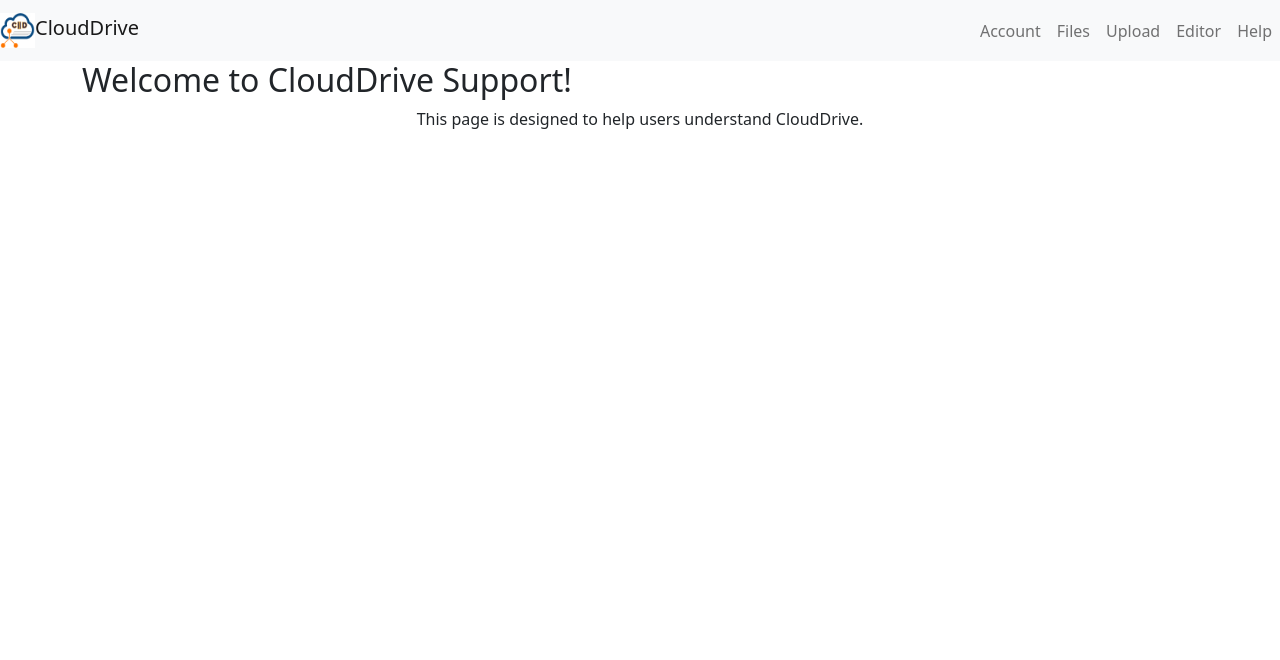
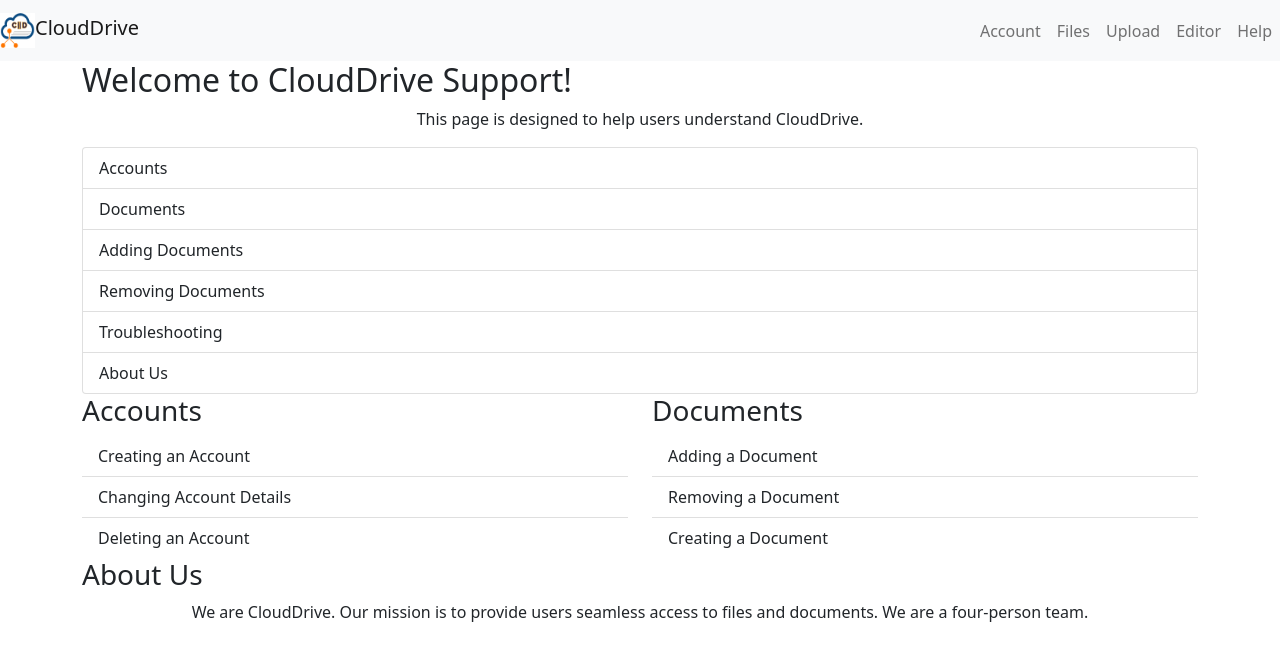
Before and after one commit to The-Rensselaer-Communion-of-Students/React, a React (Create React App) app in the folder cloud_drive/: page /help in a window 1280 px wide. Shown: the top 660 px of the page. Built offline with nearby package versions, Linux system fonts and the light colour scheme; no server answers; a web font is replaced by a local one.

Commit message:
Added Sections for  Help Page

```diff
--- a/cloud_drive/src/Pages/Help.jsx
+++ b/cloud_drive/src/Pages/Help.jsx
@@ -2,6 +2,7 @@ import React from "react";
 import Navbarf from "../Components/Navbarf";
 import './Help.css'
 import { useNavigate } from "react-router-dom";
+import { Col, Container, ListGroup, Row, Tab } from "react-bootstrap";
 
 const HelpPage = () => {
     const navigate = useNavigate()
@@ -16,6 +17,43 @@ const HelpPage = () => {
                     <p>
                         This page is designed to help users understand CloudDrive.
                     </p>
+                    <ListGroup as="ol" numbered>
+                        <ListGroup.Item>Accounts</ListGroup.Item>
+                        <ListGroup.Item>Documents</ListGroup.Item>
+                        <ListGroup.Item>Adding Documents</ListGroup.Item>
+                        <ListGroup.Item>Removing Documents</ListGroup.Item>
+                        <ListGroup.Item>Troubleshooting</ListGroup.Item>
+                        <ListGroup.Item>About Us</ListGroup.Item>
+                    </ListGroup>
+                    <Tab.Container>
+                        <Row>
+                            <Col>
+                                <h3>Accounts</h3>
+                                <ListGroup variant="flush">
+                                    <ListGroup.Item>Creating an Account</ListGroup.Item>
+                                    <ListGroup.Item>Changing Account Details</ListGroup.Item>
+                                    <ListGroup.Item>Deleting an Account</ListGroup.Item>
+                                </ListGroup>
+                            </Col>
+                            <Col>
+                                <h3>Documents</h3>
+                                <ListGroup variant="flush">
+                                    <ListGroup.Item>Adding a Document</ListGroup.Item>
+                                    <ListGroup.Item>Removing a Document</ListGroup.Item>
+                                    <ListGroup.Item>Creating a Document</ListGroup.Item>
+                                </ListGroup>
+                            </Col>
+                        </Row>
+                        <Row>
+                            <Col>
+                                <h3>About Us</h3>
+                                <p>
+                                    We are CloudDrive. Our mission is to provide users seamless access to files and documents. We are a
+                                    four-person team.
+                                </p>
+                            </Col>
+                        </Row>
+                    </Tab.Container>
                 </div>
             </section>
         </div>
```
